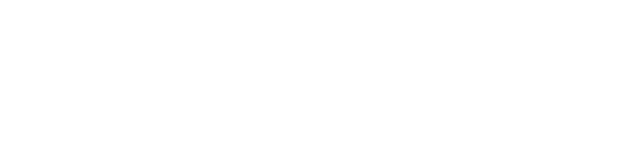
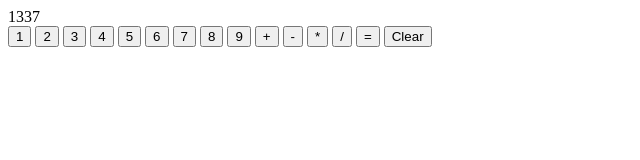
Before and after one commit to kyruken/javascript-calculator, a plain HTML site: page index.html in a window 1280 px wide. Shown: the whole page, without its empty margins (0-640 px from the left). Drawn offline with Linux system fonts and the light colour scheme.

Commit message:
create working display function

```diff
--- a/index.html
+++ b/index.html
@@ -9,6 +9,25 @@
 
  <body>
 
+    <div class="display">1337</div>
+
+     <button class="number-btn" id="number-1">1</button>
+     <button class="number-btn" id="number-2">2</button>
+     <button class="number-btn" id="number-3">3</button>
+     <button class="number-btn" id="number-4">4</button>
+     <button class="number-btn" id="number-5">5</button>
+     <button class="number-btn" id="number-6">6</button>
+     <button class="number-btn" id="number-7">7</button>
+     <button class="number-btn" id="number-8">8</button>
+     <button class="number-btn" id="number-9">9</button>
+
+     <button class="btn" id="plus">+</button>
+     <button class="btn" id="minus">-</button>
+     <button class="btn" id="multiply">*</button>
+     <button class="btn" id="divide">/</button>
+     <button class="btn" id="equal">=</button>
+
+     <button class="btn" id="clear">Clear</button>
 
 
 
--- a/javascript.js
+++ b/javascript.js
@@ -35,3 +35,16 @@ function operate(operator, operand1, operand2) {
         divide(operand1, operand2);
     }
 }
+
+function display() {
+    let buttons = document.querySelectorAll(".number-btn");
+    let display = document.querySelector(".display");
+
+    buttons.forEach(button => { button.addEventListener('click', () => {
+        display.textContent = button.textContent;
+    });
+});
+
+}
+
+display();
```
